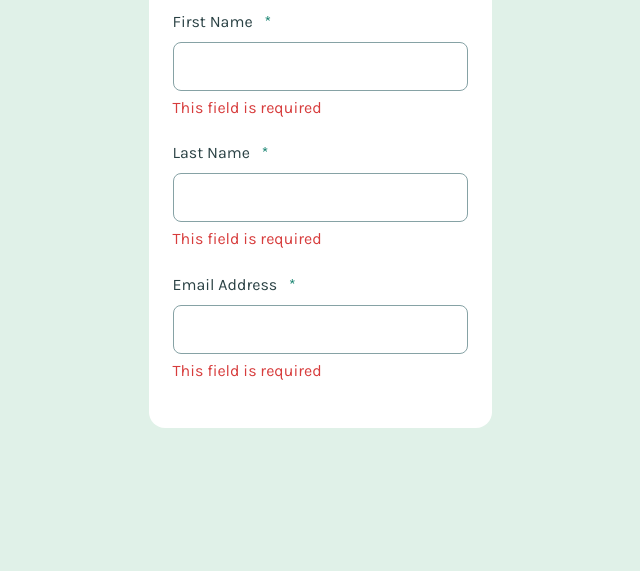
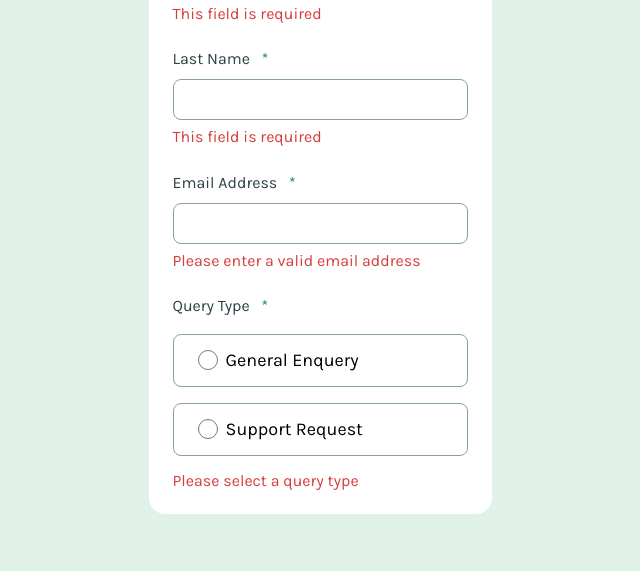
Before and after one commit to bmeinert8/contact-form, a plain HTML site: page index.html in a window 1280 px wide. Shown: the part 229-800 px from the top of the page, without its empty margins (320-960 px from the left). Drawn offline with Linux system fonts and the light colour scheme.

Commit message:
add query style and structure to form. *revisit radio's for cutom inputs*

```diff
--- a/index.html
+++ b/index.html
@@ -50,9 +50,40 @@
           </label>
           <input type="email" id="email" name="email" required />
           <p id="email-error-message" class="hidden-error">
-            This field is required
+            Please enter a valid email address
           </p>
         </div>
+        <fieldset class="radio-input">
+          <legend class="body-sm legend">
+            Query Type
+            <span class="asterisk">*</span>
+          </legend>
+          <div class="radio-option">
+            <input
+              type="radio"
+              id="general-enqury"
+              name="query-type"
+              class="radio-button"
+            />
+            <label for="general-enqury" class="body-md-regular"
+              >General Enquery
+            </label>
+          </div>
+          <div class="radio-option">
+            <input
+              type="radio"
+              id="support-request"
+              name="query-type"
+              class="radio-button"
+            />
+            <label for="support-request" class="body-md-regular">
+              Support Request
+            </label>
+          </div>
+          <p id="query-type-error-message" class="hidden-error">
+            Please select a query type
+          </p>
+        </fieldset>
 
       </form>
     </main>
--- a/styles.css
+++ b/styles.css
@@ -161,7 +161,7 @@ body {
 }
 
 input {
-  padding: var(--Spacing-16px) var(--Spacing-8px);
+  padding: var(--Spacing-12px) var(--Spacing-24px);
   border-radius: 8px;
   border: 1px solid var(--Grey-500);
 }
@@ -181,3 +181,28 @@ input {
   flex-direction: column;
   gap: var(--Spacing-8px);
 }
+
+.radio-input {
+  border: none;
+  display: flex;
+  flex-direction: column;
+  gap: var(--Spacing-16px);
+}
+
+.legend {
+  margin-bottom: var(--Spacing-16px);
+}
+
+.radio-option {
+  display: flex;
+  gap: var(--Spacing-8px);
+  align-items: center;
+  padding: var(--Spacing-12px) var(--Spacing-24px);
+  border-radius: 8px;
+  border: 1px solid var(--Grey-500);
+}
+
+.radio-button {
+  height: 20px;
+  width: 20px;
+}
```
